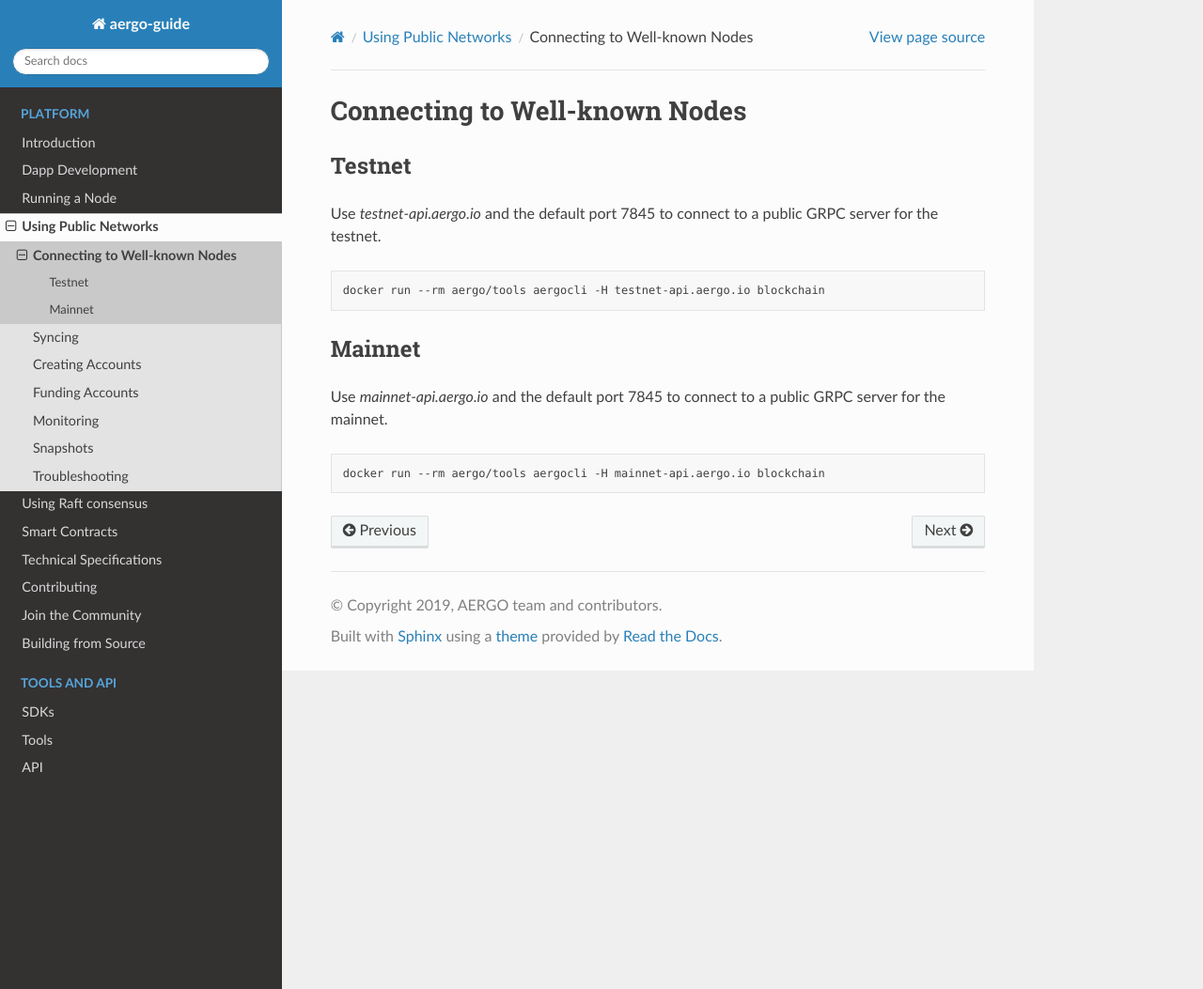
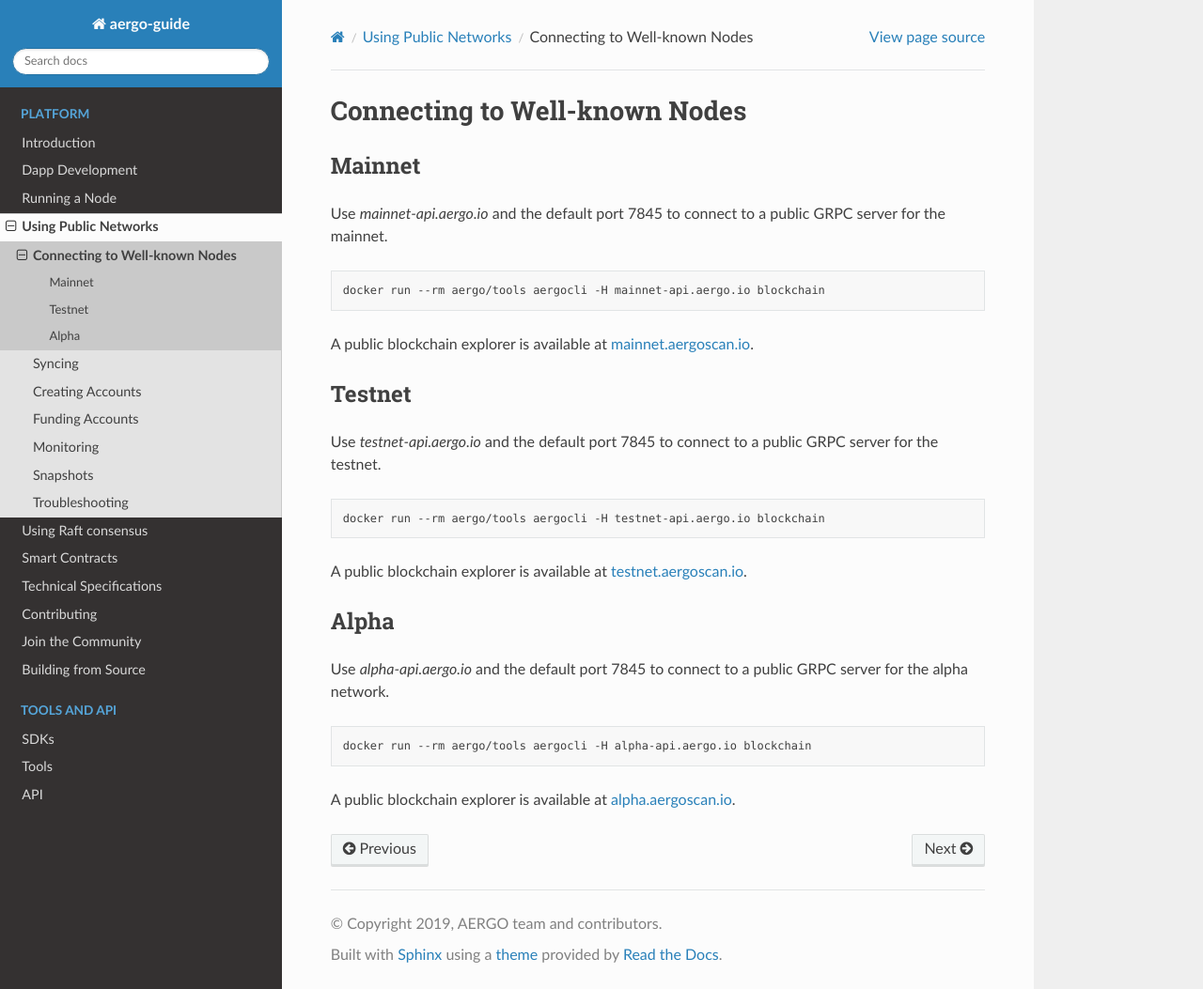
Before and after one commit to aergoio/guide, a Sphinx documentation site: the page built from source/using-network/connecting.rst, in a window 1280 px wide and 1053 px high. Shown: the whole window at 94% size. Built offline with Sphinx 7.4.7 and the Read the Docs theme 2.0.0, drawn with Linux system fonts in a browser that asks for light colours.

```diff
--- a/source/smart-contracts/index.rst
+++ b/source/smart-contracts/index.rst
@@ -10,3 +10,4 @@ Currently, you can create smart contracts using the Lua programming language.
 
    Aergo Lua <lua/index>
    Aergo SCL <scl/index>
+   JDBC <jdbc/index>
--- a/source/smart-contracts/scl/index.rst
+++ b/source/smart-contracts/scl/index.rst
@@ -1,6 +1,10 @@
 
 Aergo SCL
 =========
+
+.. note::
+
+   This article describes a feature currently under development.
 
 Aergo Smart Contract Language (Aergo SCL, we pronounce it "askel") is a language dedicated to smart contact for Aergo, designed to make it easier for developers to develop smart contracts.
 Although the specification is less than traditional languages, it aims to be faster and more powerful.
--- a/source/specs/index.rst
+++ b/source/specs/index.rst
@@ -1,5 +1,7 @@
 Technical Specifications
 ========================
+
+These articles describe technical specifications in detail.
 
 .. toctree::
    :maxdepth: 1
--- a/source/using-network/connecting.rst
+++ b/source/using-network/connecting.rst
@@ -1,5 +1,16 @@
 Connecting to Well-known Nodes
 ==============================
+
+Mainnet
+-------
+
+Use `mainnet-api.aergo.io` and the default port 7845 to connect to a public GRPC server for the mainnet.
+
+.. code-block:: shell
+
+    docker run --rm aergo/tools aergocli -H mainnet-api.aergo.io blockchain
+
+A public blockchain explorer is available at `mainnet.aergoscan.io <https://alpha.aergoscan.io>`_.
 
 Testnet
 -------
@@ -10,11 +21,15 @@ Use `testnet-api.aergo.io` and the default port 7845 to connect to a public GRPC
 
     docker run --rm aergo/tools aergocli -H testnet-api.aergo.io blockchain
 
-Mainnet
--------
+A public blockchain explorer is available at `testnet.aergoscan.io <https://alpha.aergoscan.io>`_.
 
-Use `mainnet-api.aergo.io` and the default port 7845 to connect to a public GRPC server for the mainnet.
+Alpha
+-----
+
+Use `alpha-api.aergo.io` and the default port 7845 to connect to a public GRPC server for the alpha network.
 
 .. code-block:: shell
 
-    docker run --rm aergo/tools aergocli -H mainnet-api.aergo.io blockchain
+    docker run --rm aergo/tools aergocli -H alpha-api.aergo.io blockchain
+
+A public blockchain explorer is available at `alpha.aergoscan.io <https://alpha.aergoscan.io>`_.
--- a/source/using-network/monitoring.rst
+++ b/source/using-network/monitoring.rst
@@ -3,7 +3,8 @@ Monitoring
 
 Aergoscan is an explorer for the officially supported networks.
 
+- `Mainnet Aergoscan <https://mainnet.aergoscan.io>`_
 - `Testnet Aergoscan <https://testnet.aergoscan.io>`_
-- `Mainnet Aergoscan <https://mainnet.aergoscan.io>`_
+- `Alpha Aergoscan <https://alpha.aergoscan.io>`_
 
 You can monitor blocks as they get produced and check transactions and accounts.
--- a/source/using-network/snapshots.rst
+++ b/source/using-network/snapshots.rst
@@ -1,7 +1,7 @@
 Snapshots
 =========
 
-To quickly bootstrap a new full node, you can start syncronizing from a snapshot.
+To quickly bootstrap a new Mainnet full node, you can start syncronizing from a snapshot.
 
 1. Download the latest snapshot from `snapshot.aergo.io <https://snapshot.aergo.io>`__.
 2. Extract the archive, e.g. :code:`tar zxvf 672571_20190423.tar.gz`.
```
Also changed, not shown: source/smart-contracts/jdbc/index.rst (added, +35 -0 lines).
